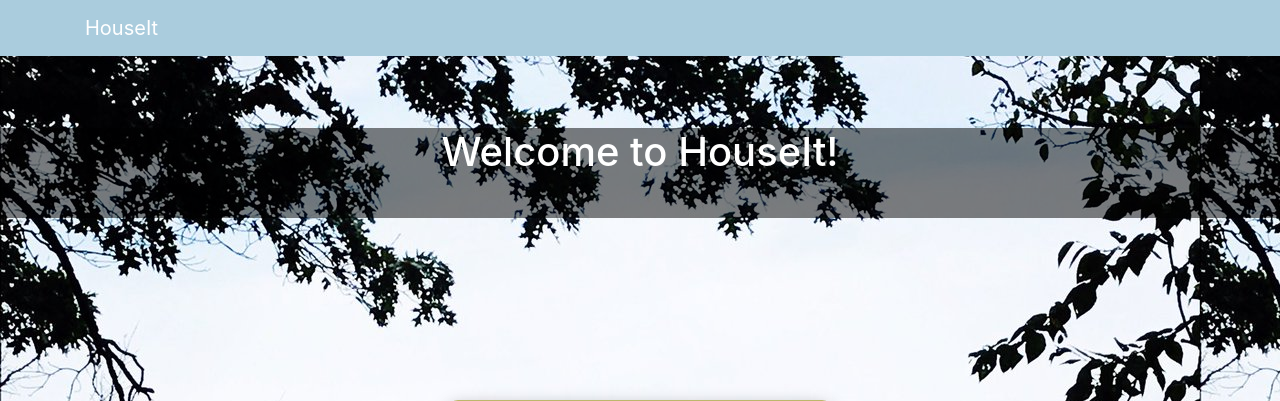
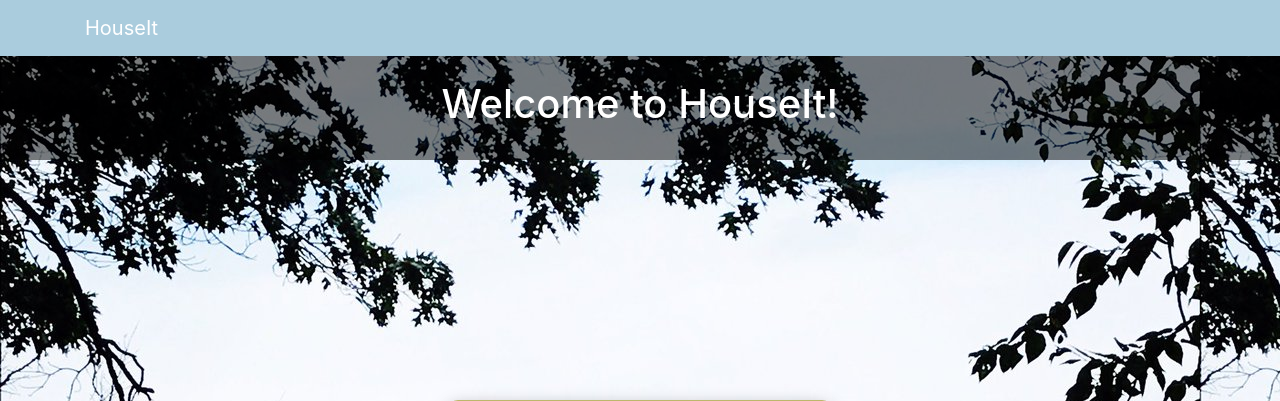
Before and after one commit to dtosca/HouseIt, a Flask app: page / in a window 1280 px wide. Shown: the top 401 px of the page. Run offline with Flask 2, Linux system fonts and the light colour scheme; some libraries are stand-ins or nearby versions.

Commit message:
better padding for login title

```diff
--- a/templates/login.html
+++ b/templates/login.html
@@ -21,7 +21,7 @@
       }
       h1{
           text-align: center;
-          margin-top: 10%;
+          padding: 80px;
           color: white;
           background-color: rgba(0,0,0,0.5);
           height: 90px;
```
